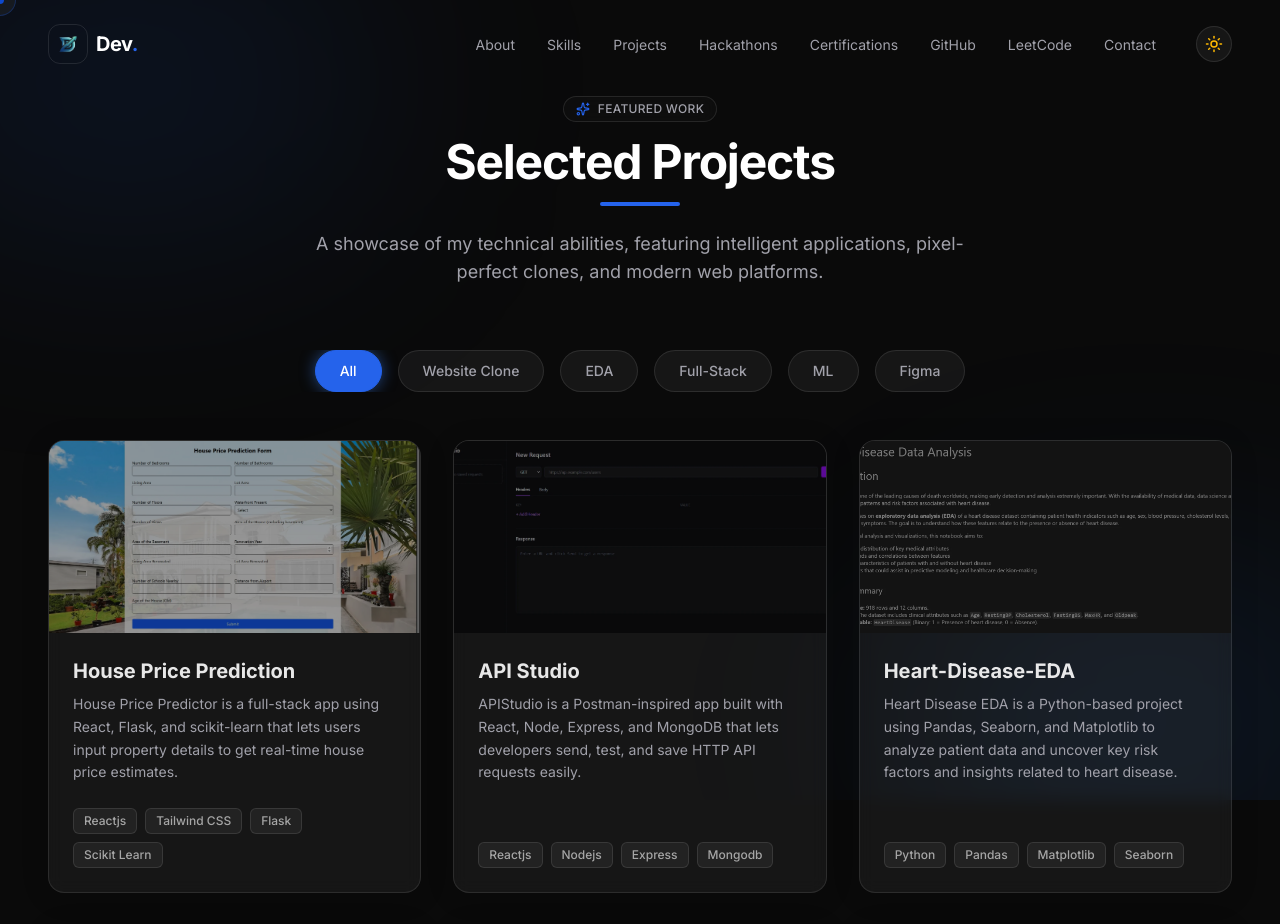
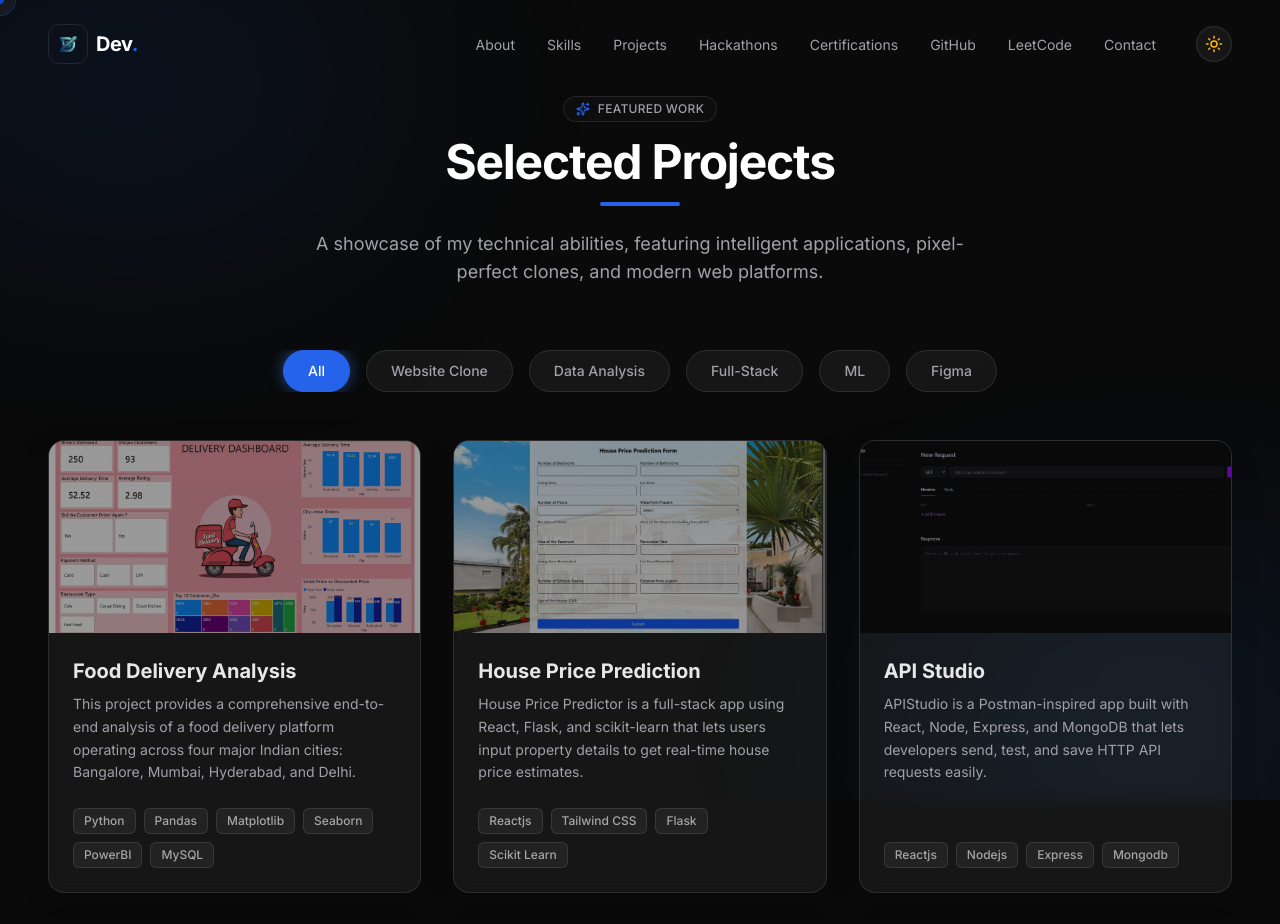
Before and after one commit to Dev1822/Portfolio, a React (Vite) app: page /software-projects in a window 1280 px wide. Shown: the top 924 px of the page. Built offline with nearby package versions, Linux system fonts and the light colour scheme.

Commit message:
Added New Project

```diff
--- a/src/components/Projects.jsx
+++ b/src/components/Projects.jsx
@@ -15,12 +15,23 @@ import APIHub from '../assets/project/apihub.webp';
 import House from '../assets/project/HousePrediction.webp';
 import CodingGita from '../assets/project/CodingGita.webp';
 import BookmyShow from '../assets/project/BookMyShow.webp';
+import FoodDeliveryAnalysis from '../assets/project/FoodDeliveryAnalysis.webp';
 
 export default function Projects({ isPage = false }) {
   const TitleTag = isPage ? 'h1' : 'h2';
   const [filter, setFilter] = useState('All');
 
   const projects = [
+    {
+      title: "Food Delivery Analysis",
+      description: "This project provides a comprehensive end-to-end analysis of a food delivery platform operating across four major Indian cities: Bangalore, Mumbai, Hyderabad, and Delhi.",
+      tech: ["Python", "Pandas", "Matplotlib", "Seaborn","PowerBI","MySQL"],
+      category: "Data Analysis",
+      image: FoodDeliveryAnalysis,
+      github: "https://github.com/Dev1822/Food-Delivery-Platform-Analysis",
+      demo: "https://github.com/Dev1822/Food-Delivery-Platform-Analysis/blob/master/dashboard.pbix",
+      youtube: "https://youtu.be/zk62gzj_63g?si=4CmKlGCl_8VwPvfp"
+    },
     {
       title: "House Price Prediction",
       description: "House Price Predictor is a full-stack app using React, Flask, and scikit-learn that lets users input property details to get real-time house price estimates.",
@@ -46,7 +57,7 @@ export default function Projects({ isPage = false }) {
       title: "Heart-Disease-EDA",
       description: "Heart Disease EDA is a Python-based project using Pandas, Seaborn, and Matplotlib to analyze patient data and uncover key risk factors and insights related to heart disease.",
       tech: ["Python", "Pandas", "Matplotlib", "Seaborn"],
-      category: "EDA",
+      category: "Data Analysis",
       image: HeartDiseaseEDAImg,
       github: "https://github.com/Dev1822/Heart-Disease-EDA",
       demo: "https://www.kaggle.com/code/devdaxinpatel/heart-disease-eda",
@@ -56,7 +67,7 @@ export default function Projects({ isPage = false }) {
       title: "Road-Accident-EDA",
       description: "Road Accident EDA is a Python-based project using Pandas, Matplotlib, and Seaborn to analyze accident data, uncover patterns, and generate actionable insights.",
       tech: ["Python", "Pandas", "Matplotlib", "Seaborn"],
-      category: "EDA",
+      category: "Data Analysis",
       image: RoadAccidentImg,
       github: "https://github.com/Dev1822/Road-Accident-EDA",
       demo: "https://www.kaggle.com/code/devdaxinpatel/road-accident-eda",
@@ -66,7 +77,7 @@ export default function Projects({ isPage = false }) {
       title: "AI-Jobs-EDA",
       description: "AI Job Market EDA is a Python-based analysis using Pandas, NumPy, and visualization tools to uncover trends in demand, salaries, and work patterns across AI and data roles.",
       tech: ["Python", "Pandas", "Matplotlib", "Seaborn"],
-      category: "EDA",
+      category: "Data Analysis",
       image: AiJobsImg,
       github: "https://github.com/Dev1822/AI-Jobs-EDA",
       demo: "https://www.kaggle.com/code/devdaxinpatel/ai-jobs-eda",
@@ -160,7 +171,7 @@ export default function Projects({ isPage = false }) {
     },
   ];
 
-  const categories = ['All', 'Website Clone', 'EDA', 'Full-Stack', 'ML', 'Figma'];
+  const categories = ['All', 'Website Clone', 'Data Analysis', 'Full-Stack', 'ML', 'Figma'];
 
   const filteredProjects = projects.filter(project =>
     filter === 'All' ? true : project.category === filter
```
Also changed, not shown: src/assets/project/FoodDeliveryAnalysis.webp (added).
